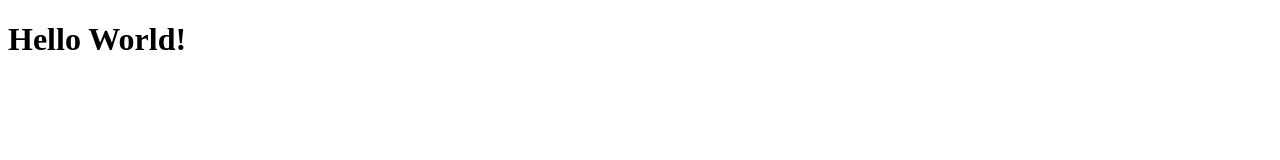
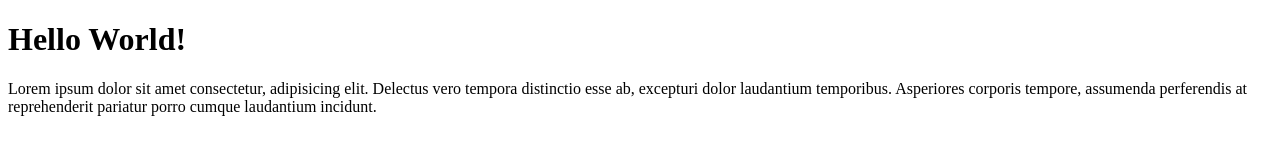
Before and after one commit to bambangkilobit/bk-git-test, a plain HTML site: page index.html in a window 1280 px wide. Drawn offline with Linux system fonts and the light colour scheme.

Commit message:
menambahkan paragrapf

```diff
--- a/index.html
+++ b/index.html
@@ -11,6 +11,9 @@
 <body>
 
     <h1>Hello World!</h1>
+    <p>Lorem ipsum dolor sit amet consectetur, adipisicing elit. Delectus vero tempora distinctio esse ab, excepturi
+        dolor laudantium temporibus. Asperiores corporis tempore, assumenda perferendis at reprehenderit pariatur porro
+        cumque laudantium incidunt.</p>
 
 </body>
 
```
